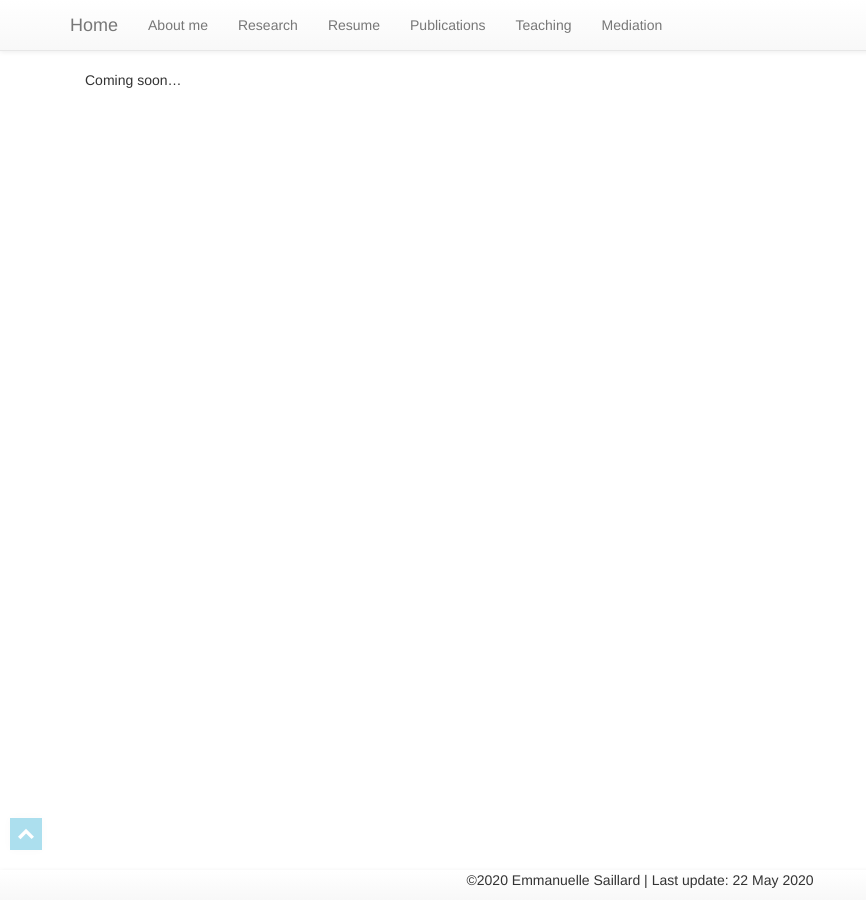
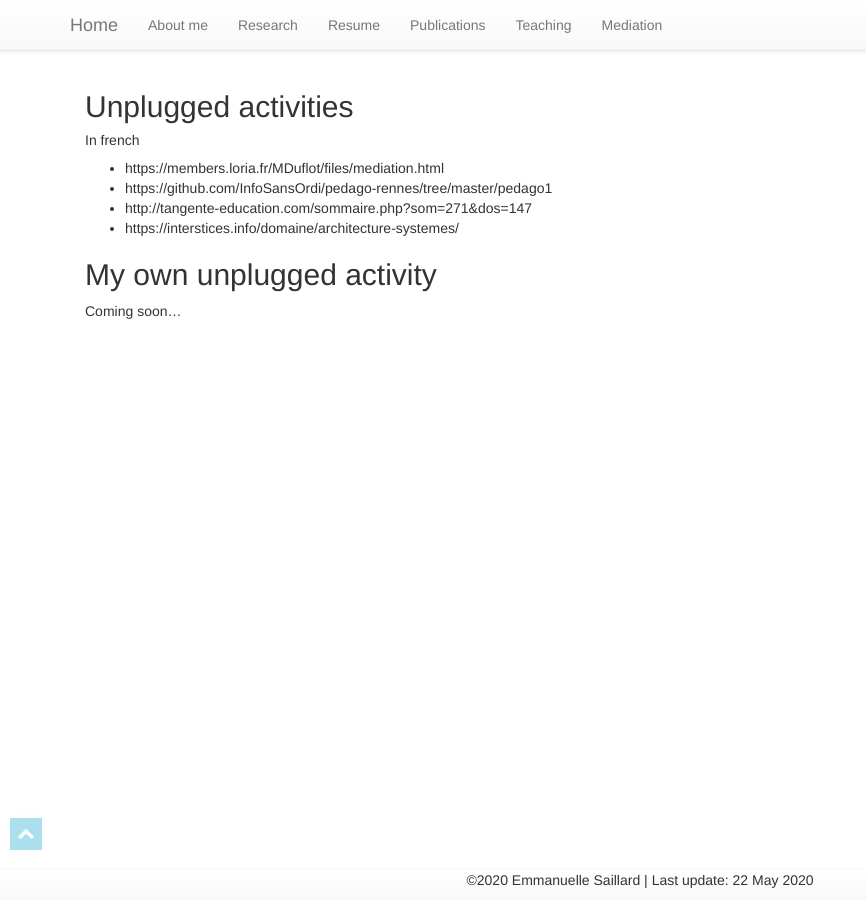
Before and after one commit to esaillar/manou, a Jekyll site: the page built from mediation.md, in a window 1280 px wide. Shown: the whole page, without its empty margins (0-866 px from the left). Built offline with Jekyll 4.4.1, drawn with Linux system fonts in a browser that asks for light colours.

Commit message:
mediation

```diff
--- a/mediation.md
+++ b/mediation.md
@@ -4,4 +4,17 @@ title: Mediation
 permalink: /mediation/
 ---
 
+
+## Unplugged activities
+
+<h5>In french</h5>
+<td markdown="1">
+* https://members.loria.fr/MDuflot/files/mediation.html
+* https://github.com/InfoSansOrdi/pedago-rennes/tree/master/pedago1
+* http://tangente-education.com/sommaire.php?som=271&dos=147
+* https://interstices.info/domaine/architecture-systemes/
+
+
+## My own unplugged activity
+
 Coming soon...
```
Also changed, not shown: resume.md (+1 -1 lines), teaching.md (+4 -0 lines).
